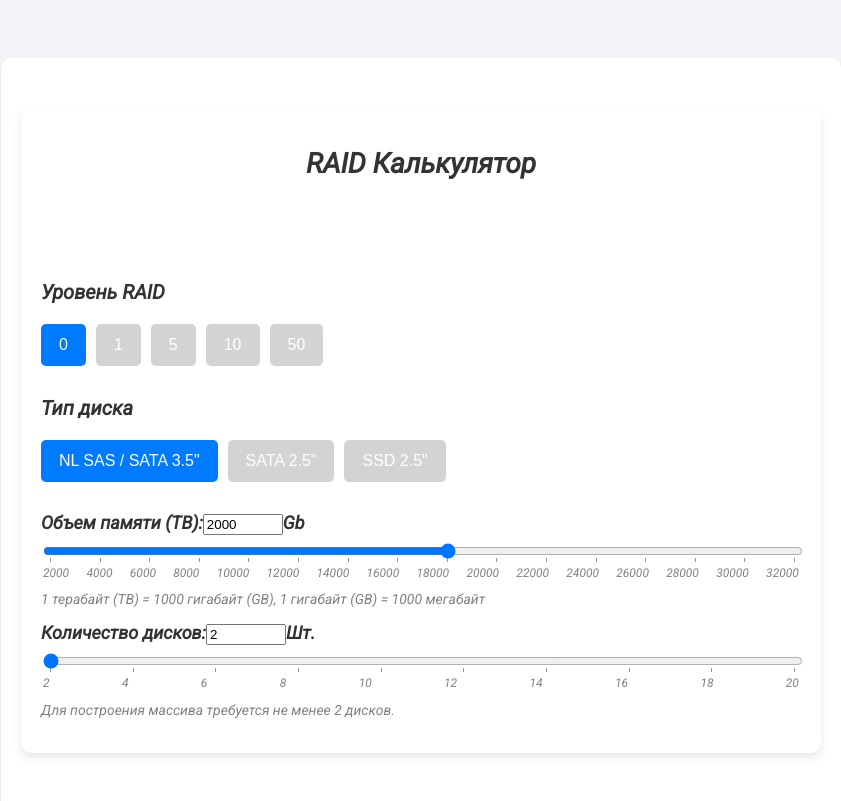
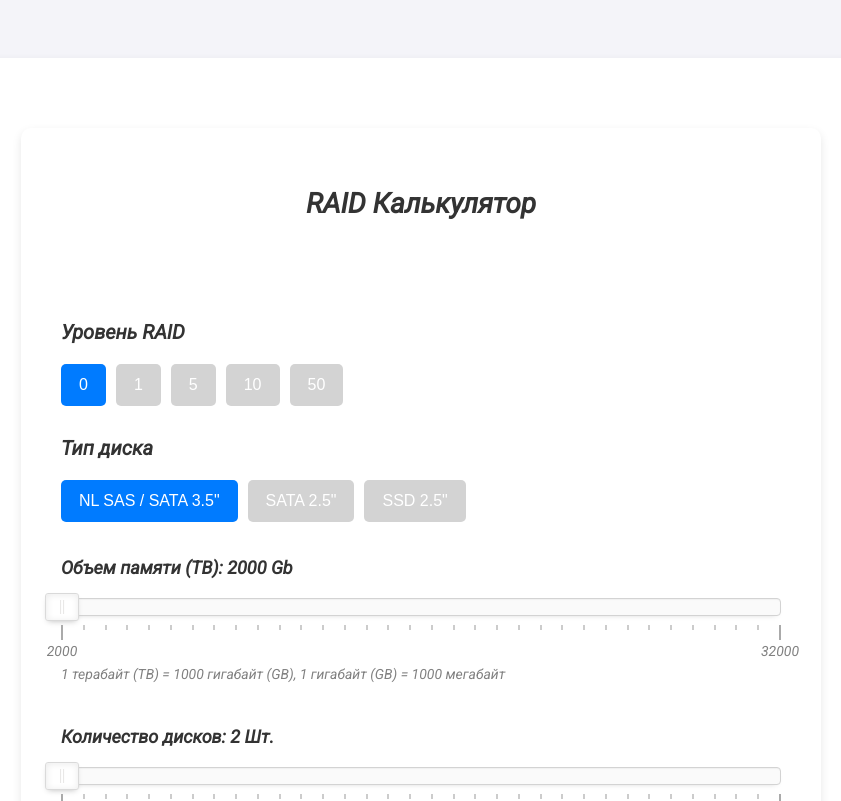
Before and after one commit to KudesnikRaph/RAID_calculator_practice, a React (Vite) app: page / in a window 1280 px wide. Shown: the top 801 px of the page, without its empty margins (219-1060 px from the left). Built offline with nearby package versions, Linux system fonts and the light colour scheme.

Commit message:
Add new slider package

```diff
--- a/package.json
+++ b/package.json
@@ -10,6 +10,7 @@
     "preview": "vite preview"
   },
   "dependencies": {
+    "nouislider": "^15.8.1",
     "react": "^19.0.0",
     "react-dom": "^19.0.0",
     "recharts": "^2.15.1"
@@ -20,7 +21,7 @@
     "@types/react-dom": "^19.0.4",
     "@vitejs/plugin-react": "^4.3.4",
     "eslint": "^9.21.0",
-    "eslint-plugin-react-hooks": "^5.1.0",
+    "eslint-plugin-react-hooks": "^5.2.0-canary-5398b711-20250314",
     "eslint-plugin-react-refresh": "^0.4.19",
     "globals": "^15.15.0",
     "vite": "^6.2.0"
--- a/src/components/Raid.jsx
+++ b/src/components/Raid.jsx
@@ -1,14 +1,75 @@
-import { useState } from "react";
+import { useState, useEffect, useRef } from "react";
 import "../index.css";
+import noUiSlider from "nouislider";
+import "nouislider/dist/nouislider.css";
 
-const RaidCalculator = () => {
+const Raid = () => {
     const [capacity, setCapacity] = useState(2000);
     const [disks, setDisks] = useState(2);
     const [selectedRaid, setSelectedRaid] = useState('0');
     const [selectedDisk, setSelectedDisk] = useState('NL SAS / SATA 3.5"');
 
+    const capacitySliderRef = useRef(null);
+    const disksSliderRef = useRef(null);
+
     const handleRaidClick = (raid) => setSelectedRaid(raid);
     const handleDiskClick = (type) => setSelectedDisk(type);
+
+    useEffect(() => {
+        const capacitySlider = capacitySliderRef.current;
+        const disksSlider = disksSliderRef.current;
+
+        if (capacitySlider) {
+            noUiSlider.create(capacitySlider, {
+                start: capacity,
+                connect: [true, false],
+                range: {
+                    min: 2000,
+                    max: 32000
+                },
+                step: 2000,
+                tooltips: false,
+                pips: {
+                    mode: 'range',
+                    density: 3
+                },
+            });
+
+            capacitySlider.noUiSlider.on("update", (values) => {
+                setCapacity(Number(values[0]));
+            });
+        }
+
+        if (disksSlider) {
+            noUiSlider.create(disksSlider, {
+                start: disks,
+                connect: [true, false],
+                range: {
+                    min: 2,
+                    max: 20
+                },
+                step: 2,
+                tooltips: false,
+                pips: {
+                    mode: 'range',
+                    density: 3
+                },
+            });
+
+            disksSlider.noUiSlider.on("update", (values) => {
+                setDisks(Number(values[0]));
+            });
+        }
+
+        return () => {
+            if (capacitySlider) {
+                capacitySlider.noUiSlider.destroy();
+            }
+            if (disksSlider) {
+                disksSlider.noUiSlider.destroy();
+            }
+        };
+    }, [capacity, disks]);
 
     return (
         <div className="raid-container">
@@ -37,67 +98,20 @@ const RaidCalculator = () => {
                 ))}
             </div>
 
-
             <div className="slider-container">
-
-                <label>Объем памяти (TB):
-                <input
-                    type="number"
-                    min="2000"
-                    max="20000"
-                    step="2000"
-                    value={capacity}
-                    onChange={(e) => setCapacity(Number(e.target.value))}
-                />
-                Gb
-                </label>
-                <input
-                    className="green-slider"
-                    type="range"
-                    min="2000" max="32000" step="2000"
-
-                    onChange={(e) => setCapacity(Number(e.target.value))}
-                    list="capacity-ticks"
-                />
-                <datalist id="capacity-ticks">
-                    {Array.from({ length: (32000 - 2000) / 2000 + 1 }, (_, i) => (
-                        <option key={i} value={2000 + i * 2000}>{2000 + i * 2000}</option>
-                    ))}
-                </datalist>
+                <label className="lable">Объем памяти (TB): {capacity} Gb</label>
+                <div ref={capacitySliderRef} className="slider"></div>
                 <p className="note">1 терабайт (TB) = 1000 гигабайт (GB), 1 гигабайт (GB) = 1000 мегабайт</p>
             </div>
 
+            <div className="slider-container">
+                <label className="lable">Количество дисков: {disks} Шт.</label>
+                <div ref={disksSliderRef} className="slider"></div>
 
-            <div className="slider-container">
-                <label>Количество дисков:
-                <input
-                    type="number"
-                    min="2000"
-                    max="20000"
-                    step="2000"
-                    value={disks}
-                    onChange={(e) => setDisks(Number(e.target.value))}
-                />
-                Шт.
-                </label>
-                <input
-                    type="range"
-                    min="2"
-                    max="20"
-                    step="2"
-                    value={disks}
-                    onChange={(e) => setDisks(Number(e.target.value))}
-                    list="disk-ticks"
-                />
-                <datalist id="disk-ticks">
-                    {Array.from({ length: (20 - 2) / 2 + 1 }, (_, i) => (
-                        <option key={i} value={2 + i * 2}>{2 + i * 2}</option>
-                    ))}
-                </datalist>
                 <p className="note">Для построения массива требуется не менее 2 дисков.</p>
             </div>
         </div>
     );
 };
 
-export default RaidCalculator;
+export default Raid;
--- a/src/index.css
+++ b/src/index.css
@@ -14,7 +14,7 @@ body {
 .raid-container {
   max-width: 800px;
   margin: 30px auto;
-  padding: 20px;
+  padding: 40px;
   background-color: #ffffff;
   border-radius: 10px;
   box-shadow: 0 4px 10px rgba(0, 0, 0, 0.1);
@@ -46,7 +46,8 @@ h2 {
   color: grey;
   font-size: 14px;
   text-align: left;
-  margin-top: 10px;
+  display: inline-block;
+  margin-top: 50px;
 }
 
 .raid-button, .disk-button {
@@ -69,28 +70,30 @@ h2 {
   background-color: #007bff;
 }
 
-.slider-container {
-  margin: 15px 0;
-  text-align: left;
+.slider {
+  margin-top: 10px;
 }
 
 .slider-container label {
   font-size: 18px;
   font-weight: bold;
+  margin-bottom: 10px;
+  display: inline-block;
 }
+
+.slider-container {
+  margin: 30px 0;
+  text-align: left;
+}
+
 
 input[type="range"] {
   width: 100%;
   margin-top: 5px;
 }
 
-datalist {
-  display: flex;
-  justify-content: space-between;
-  width: 100%;
+.noUi-value {
+  font-size: 14px;
+  color: grey;
+  margin-top: 10px;
 }
-
-option {
-  font-size: 12px;
-  color: gray;
-}
```
Also changed, not shown: 1 other file (tests, documents, lock files or other folders).
